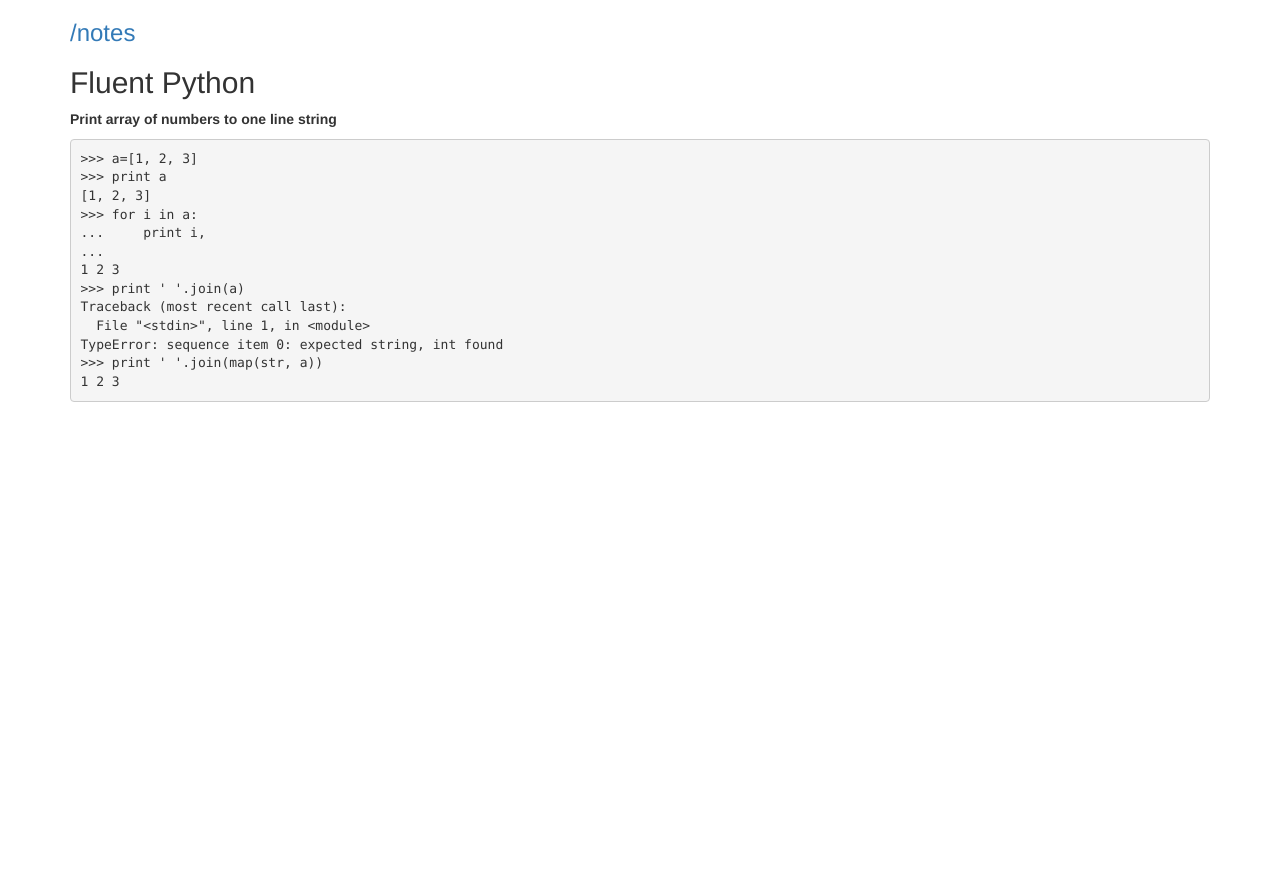
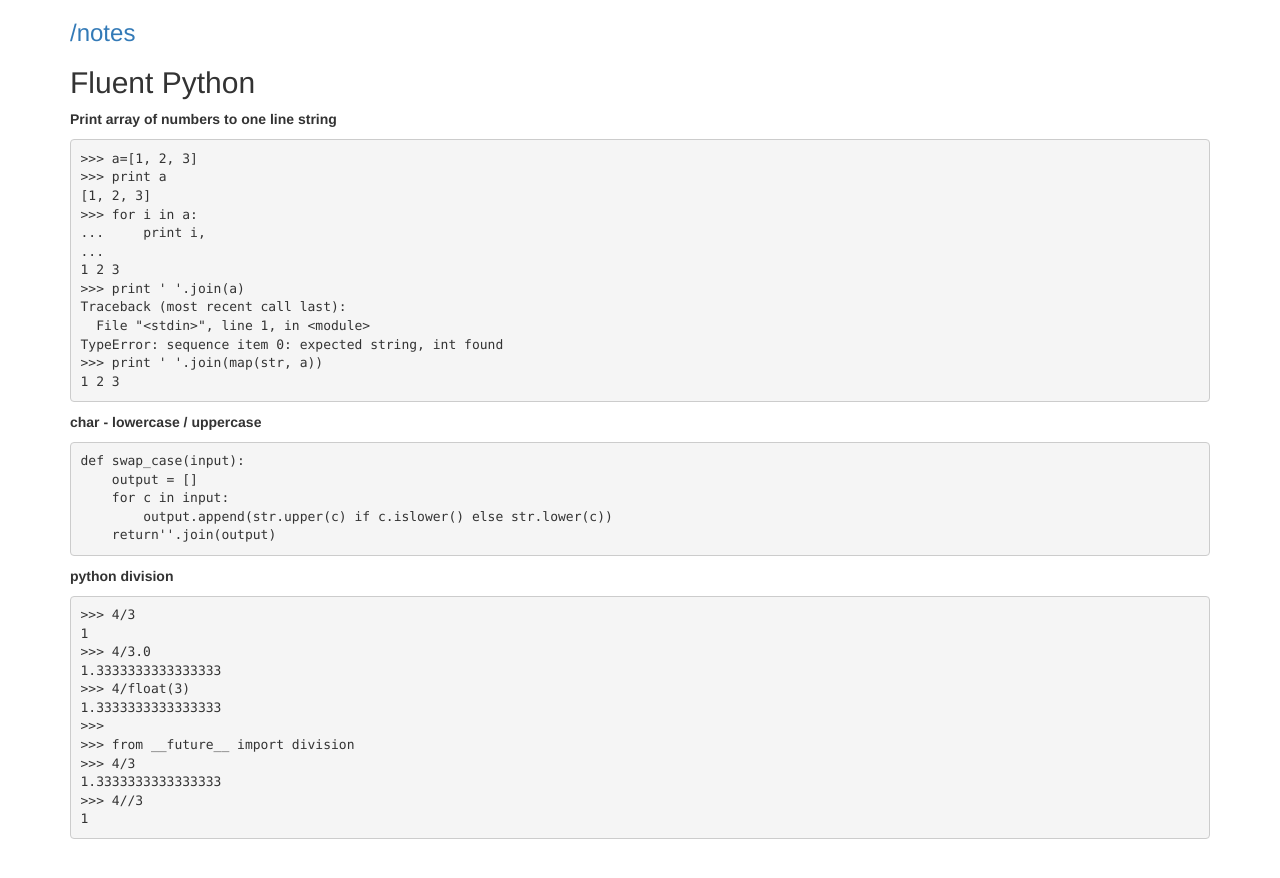
Before and after one commit to gary-liguoliang/notes, a Jekyll site: the page built from _posts/2016-03-16-python-fluent-python.md, in a window 1280 px wide. Shown: the top 878 px of the page. Built offline with Jekyll 4.4.1, drawn with Linux system fonts in a browser that asks for light colours.

Commit message:
Update 2016-03-16-python-fluent-python.md

````diff
--- a/_posts/2016-03-16-python-fluent-python.md
+++ b/_posts/2016-03-16-python-fluent-python.md
@@ -23,3 +23,32 @@ TypeError: sequence item 0: expected string, int found
 >>> print ' '.join(map(str, a))
 1 2 3
 ```
+
+
+**char - lowercase / uppercase**
+
+```python
+def swap_case(input):
+    output = []
+    for c in input:
+        output.append(str.upper(c) if c.islower() else str.lower(c))
+    return''.join(output)
+```
+
+
+**python division**
+
+```python
+>>> 4/3
+1
+>>> 4/3.0
+1.3333333333333333
+>>> 4/float(3)
+1.3333333333333333
+>>>
+>>> from __future__ import division
+>>> 4/3
+1.3333333333333333
+>>> 4//3
+1
+```
````
